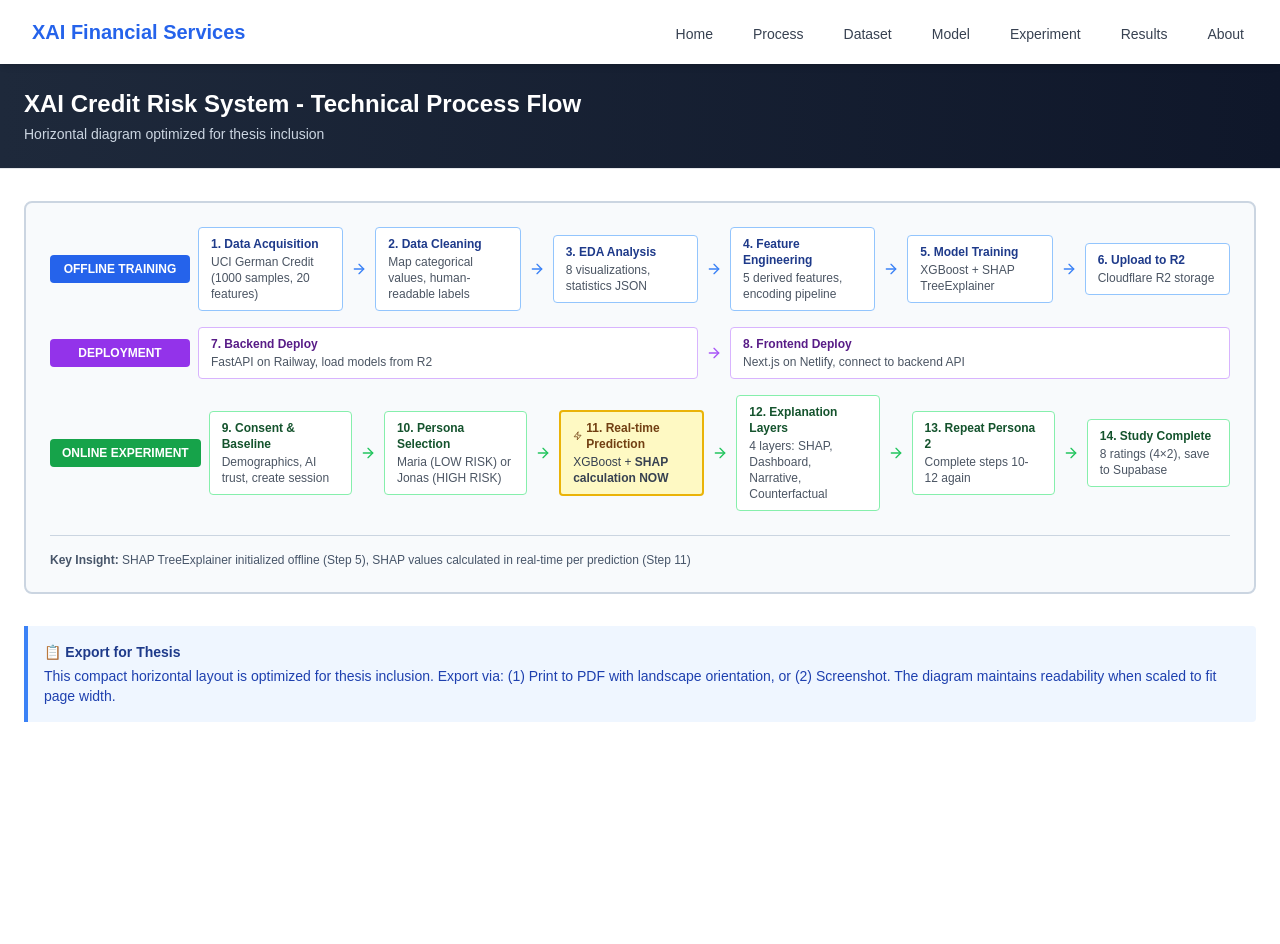
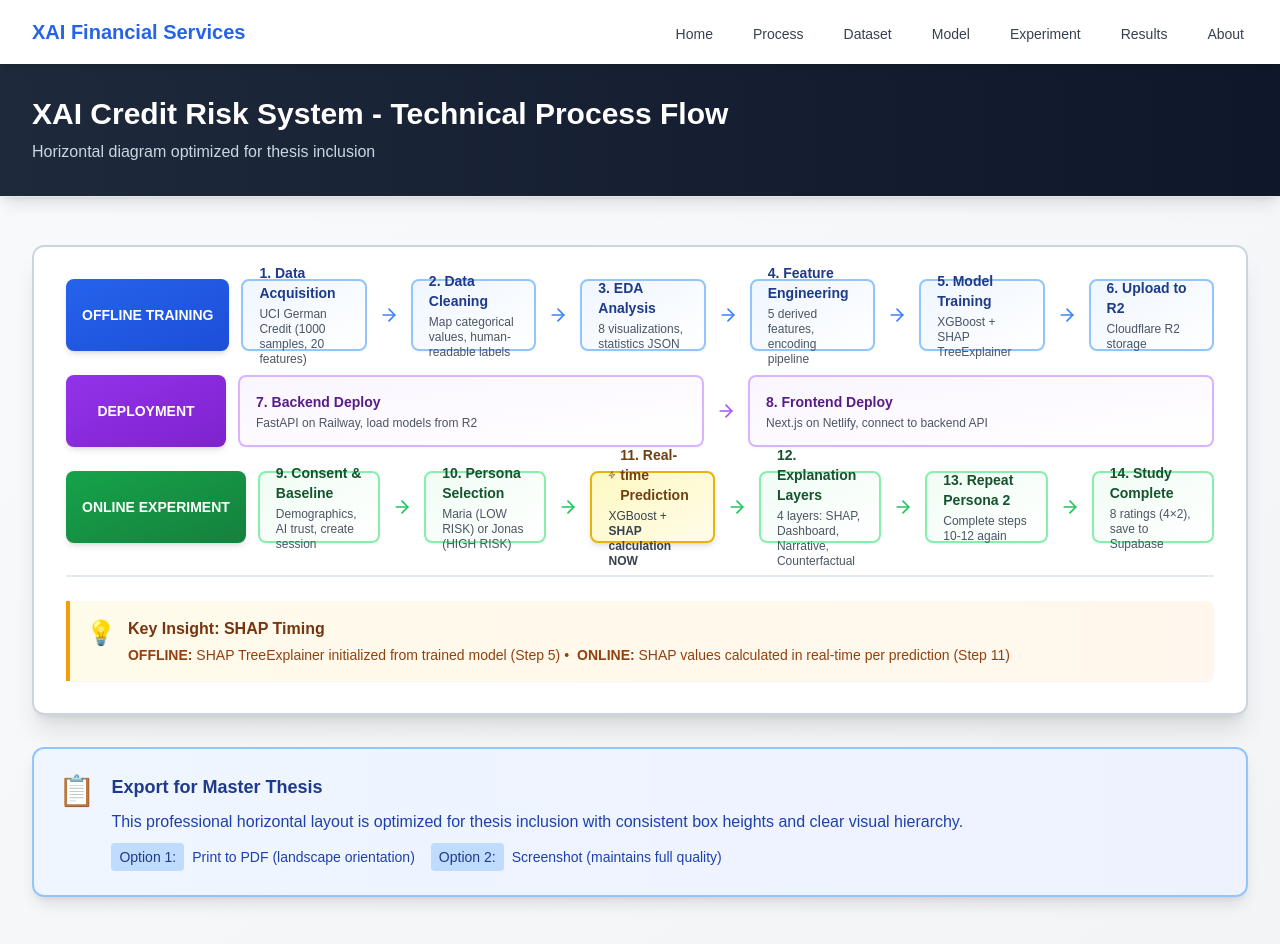
Before and after one commit to Jakolo6/Working_Project_Explainable_Layers, a Next.js app in the folder frontend/: page /processhorizontal in a window 1280 px wide. Before the commit the page ends 864 px from the top, so only its background shows below. Built offline with nearby package versions, Linux system fonts and the light colour scheme.

Commit message:
Improve horizontal process flow: consistent 72px box heights, gradients, shadows, hover effects, professional styling for thesis

```diff
--- a/frontend/app/processhorizontal/page.tsx
+++ b/frontend/app/processhorizontal/page.tsx
@@ -4,115 +4,115 @@ import { ArrowRight, Zap } from 'lucide-react'
 
 export default function ProcessHorizontalPage() {
   return (
-    <div className="min-h-screen bg-white">
+    <div className="min-h-screen bg-gradient-to-br from-gray-50 to-gray-100">
       {/* Header */}
-      <div className="bg-gradient-to-r from-slate-800 to-slate-900 text-white border-b">
-        <div className="max-w-[1800px] mx-auto px-6 py-6">
-          <h1 className="text-2xl font-bold mb-1">XAI Credit Risk System - Technical Process Flow</h1>
-          <p className="text-slate-300 text-sm">Horizontal diagram optimized for thesis inclusion</p>
+      <div className="bg-gradient-to-r from-slate-800 to-slate-900 text-white border-b shadow-lg">
+        <div className="max-w-[1800px] mx-auto px-8 py-8">
+          <h1 className="text-3xl font-bold mb-2">XAI Credit Risk System - Technical Process Flow</h1>
+          <p className="text-slate-300">Horizontal diagram optimized for thesis inclusion</p>
         </div>
       </div>
 
       {/* Main Content */}
-      <div className="max-w-[1800px] mx-auto px-6 py-8">
+      <div className="max-w-[1800px] mx-auto px-8 py-12">
 
         {/* Compact Horizontal Flow */}
-        <div className="bg-slate-50 border-2 border-slate-300 rounded-lg p-6">
-          <div className="space-y-4">
+        <div className="bg-white border-2 border-slate-300 rounded-xl shadow-xl p-8">
+          <div className="space-y-6">
 
             {/* ROW 1: OFFLINE TRAINING */}
-            <div className="flex items-center gap-2">
-              <div className="bg-blue-600 text-white px-3 py-1.5 rounded font-bold text-xs whitespace-nowrap min-w-[140px] text-center">
+            <div className="flex items-stretch gap-3">
+              <div className="bg-gradient-to-br from-blue-600 to-blue-700 text-white px-4 py-3 rounded-lg font-bold text-sm whitespace-nowrap min-w-[160px] flex items-center justify-center shadow-md">
                 OFFLINE TRAINING
               </div>
-              <div className="flex items-center gap-2 flex-1">
-                <div className="bg-white border border-blue-300 rounded px-3 py-2 text-xs flex-1">
-                  <div className="font-bold text-blue-900 mb-0.5">1. Data Acquisition</div>
-                  <div className="text-gray-600">UCI German Credit (1000 samples, 20 features)</div>
+              <div className="flex items-stretch gap-3 flex-1">
+                <div className="bg-gradient-to-br from-blue-50 to-white border-2 border-blue-300 rounded-lg px-4 py-3 text-xs flex-1 shadow-sm hover:shadow-md transition-shadow h-[72px] flex flex-col justify-center">
+                  <div className="font-bold text-blue-900 mb-1 text-sm">1. Data Acquisition</div>
+                  <div className="text-gray-600 leading-tight">UCI German Credit (1000 samples, 20 features)</div>
                 </div>
-                <ArrowRight className="w-4 h-4 text-blue-500 flex-shrink-0" />
-                <div className="bg-white border border-blue-300 rounded px-3 py-2 text-xs flex-1">
-                  <div className="font-bold text-blue-900 mb-0.5">2. Data Cleaning</div>
-                  <div className="text-gray-600">Map categorical values, human-readable labels</div>
+                <ArrowRight className="w-5 h-5 text-blue-500 flex-shrink-0 self-center" />
+                <div className="bg-gradient-to-br from-blue-50 to-white border-2 border-blue-300 rounded-lg px-4 py-3 text-xs flex-1 shadow-sm hover:shadow-md transition-shadow h-[72px] flex flex-col justify-center">
+                  <div className="font-bold text-blue-900 mb-1 text-sm">2. Data Cleaning</div>
+                  <div className="text-gray-600 leading-tight">Map categorical values, human-readable labels</div>
                 </div>
-                <ArrowRight className="w-4 h-4 text-blue-500 flex-shrink-0" />
-                <div className="bg-white border border-blue-300 rounded px-3 py-2 text-xs flex-1">
-                  <div className="font-bold text-blue-900 mb-0.5">3. EDA Analysis</div>
-                  <div className="text-gray-600">8 visualizations, statistics JSON</div>
+                <ArrowRight className="w-5 h-5 text-blue-500 flex-shrink-0 self-center" />
+                <div className="bg-gradient-to-br from-blue-50 to-white border-2 border-blue-300 rounded-lg px-4 py-3 text-xs flex-1 shadow-sm hover:shadow-md transition-shadow h-[72px] flex flex-col justify-center">
+                  <div className="font-bold text-blue-900 mb-1 text-sm">3. EDA Analysis</div>
+                  <div className="text-gray-600 leading-tight">8 visualizations, statistics JSON</div>
                 </div>
-                <ArrowRight className="w-4 h-4 text-blue-500 flex-shrink-0" />
-                <div className="bg-white border border-blue-300 rounded px-3 py-2 text-xs flex-1">
-                  <div className="font-bold text-blue-900 mb-0.5">4. Feature Engineering</div>
-                  <div className="text-gray-600">5 derived features, encoding pipeline</div>
+                <ArrowRight className="w-5 h-5 text-blue-500 flex-shrink-0 self-center" />
+                <div className="bg-gradient-to-br from-blue-50 to-white border-2 border-blue-300 rounded-lg px-4 py-3 text-xs flex-1 shadow-sm hover:shadow-md transition-shadow h-[72px] flex flex-col justify-center">
+                  <div className="font-bold text-blue-900 mb-1 text-sm">4. Feature Engineering</div>
+                  <div className="text-gray-600 leading-tight">5 derived features, encoding pipeline</div>
                 </div>
-                <ArrowRight className="w-4 h-4 text-blue-500 flex-shrink-0" />
-                <div className="bg-white border border-blue-300 rounded px-3 py-2 text-xs flex-1">
-                  <div className="font-bold text-blue-900 mb-0.5">5. Model Training</div>
-                  <div className="text-gray-600">XGBoost + SHAP TreeExplainer</div>
+                <ArrowRight className="w-5 h-5 text-blue-500 flex-shrink-0 self-center" />
+                <div className="bg-gradient-to-br from-blue-50 to-white border-2 border-blue-300 rounded-lg px-4 py-3 text-xs flex-1 shadow-sm hover:shadow-md transition-shadow h-[72px] flex flex-col justify-center">
+                  <div className="font-bold text-blue-900 mb-1 text-sm">5. Model Training</div>
+                  <div className="text-gray-600 leading-tight">XGBoost + SHAP TreeExplainer</div>
                 </div>
-                <ArrowRight className="w-4 h-4 text-blue-500 flex-shrink-0" />
-                <div className="bg-white border border-blue-300 rounded px-3 py-2 text-xs flex-1">
-                  <div className="font-bold text-blue-900 mb-0.5">6. Upload to R2</div>
-                  <div className="text-gray-600">Cloudflare R2 storage</div>
+                <ArrowRight className="w-5 h-5 text-blue-500 flex-shrink-0 self-center" />
+                <div className="bg-gradient-to-br from-blue-50 to-white border-2 border-blue-300 rounded-lg px-4 py-3 text-xs flex-1 shadow-sm hover:shadow-md transition-shadow h-[72px] flex flex-col justify-center">
+                  <div className="font-bold text-blue-900 mb-1 text-sm">6. Upload to R2</div>
+                  <div className="text-gray-600 leading-tight">Cloudflare R2 storage</div>
                 </div>
               </div>
             </div>
 
             {/* ROW 2: DEPLOYMENT */}
-            <div className="flex items-center gap-2">
-              <div className="bg-purple-600 text-white px-3 py-1.5 rounded font-bold text-xs whitespace-nowrap min-w-[140px] text-center">
+            <div className="flex items-stretch gap-3">
+              <div className="bg-gradient-to-br from-purple-600 to-purple-700 text-white px-4 py-3 rounded-lg font-bold text-sm whitespace-nowrap min-w-[160px] flex items-center justify-center shadow-md">
                 DEPLOYMENT
               </div>
-              <div className="flex items-center gap-2 flex-1">
-                <div className="bg-white border border-purple-300 rounded px-3 py-2 text-xs flex-1">
-                  <div className="font-bold text-purple-900 mb-0.5">7. Backend Deploy</div>
-                  <div className="text-gray-600">FastAPI on Railway, load models from R2</div>
+              <div className="flex items-stretch gap-3 flex-1">
+                <div className="bg-gradient-to-br from-purple-50 to-white border-2 border-purple-300 rounded-lg px-4 py-3 text-xs flex-1 shadow-sm hover:shadow-md transition-shadow h-[72px] flex flex-col justify-center">
+                  <div className="font-bold text-purple-900 mb-1 text-sm">7. Backend Deploy</div>
+                  <div className="text-gray-600 leading-tight">FastAPI on Railway, load models from R2</div>
                 </div>
-                <ArrowRight className="w-4 h-4 text-purple-500 flex-shrink-0" />
-                <div className="bg-white border border-purple-300 rounded px-3 py-2 text-xs flex-1">
-                  <div className="font-bold text-purple-900 mb-0.5">8. Frontend Deploy</div>
-                  <div className="text-gray-600">Next.js on Netlify, connect to backend API</div>
+                <ArrowRight className="w-5 h-5 text-purple-500 flex-shrink-0 self-center" />
+                <div className="bg-gradient-to-br from-purple-50 to-white border-2 border-purple-300 rounded-lg px-4 py-3 text-xs flex-1 shadow-sm hover:shadow-md transition-shadow h-[72px] flex flex-col justify-center">
+                  <div className="font-bold text-purple-900 mb-1 text-sm">8. Frontend Deploy</div>
+                  <div className="text-gray-600 leading-tight">Next.js on Netlify, connect to backend API</div>
                 </div>
               </div>
             </div>
 
             {/* ROW 3: ONLINE EXPERIMENT */}
-            <div className="flex items-center gap-2">
-              <div className="bg-green-600 text-white px-3 py-1.5 rounded font-bold text-xs whitespace-nowrap min-w-[140px] text-center">
+            <div className="flex items-stretch gap-3">
+              <div className="bg-gradient-to-br from-green-600 to-green-700 text-white px-4 py-3 rounded-lg font-bold text-sm whitespace-nowrap min-w-[160px] flex items-center justify-center shadow-md">
                 ONLINE EXPERIMENT
               </div>
-              <div className="flex items-center gap-2 flex-1">
-                <div className="bg-white border border-green-300 rounded px-3 py-2 text-xs flex-1">
-                  <div className="font-bold text-green-900 mb-0.5">9. Consent & Baseline</div>
-                  <div className="text-gray-600">Demographics, AI trust, create session</div>
+              <div className="flex items-stretch gap-3 flex-1">
+                <div className="bg-gradient-to-br from-green-50 to-white border-2 border-green-300 rounded-lg px-4 py-3 text-xs flex-1 shadow-sm hover:shadow-md transition-shadow h-[72px] flex flex-col justify-center">
+                  <div className="font-bold text-green-900 mb-1 text-sm">9. Consent & Baseline</div>
+                  <div className="text-gray-600 leading-tight">Demographics, AI trust, create session</div>
                 </div>
-                <ArrowRight className="w-4 h-4 text-green-500 flex-shrink-0" />
-                <div className="bg-white border border-green-300 rounded px-3 py-2 text-xs flex-1">
-                  <div className="font-bold text-green-900 mb-0.5">10. Persona Selection</div>
-                  <div className="text-gray-600">Maria (LOW RISK) or Jonas (HIGH RISK)</div>
+                <ArrowRight className="w-5 h-5 text-green-500 flex-shrink-0 self-center" />
+                <div className="bg-gradient-to-br from-green-50 to-white border-2 border-green-300 rounded-lg px-4 py-3 text-xs flex-1 shadow-sm hover:shadow-md transition-shadow h-[72px] flex flex-col justify-center">
+                  <div className="font-bold text-green-900 mb-1 text-sm">10. Persona Selection</div>
+                  <div className="text-gray-600 leading-tight">Maria (LOW RISK) or Jonas (HIGH RISK)</div>
                 </div>
-                <ArrowRight className="w-4 h-4 text-green-500 flex-shrink-0" />
-                <div className="bg-yellow-100 border-2 border-yellow-500 rounded px-3 py-2 text-xs flex-1">
-                  <div className="font-bold text-yellow-900 mb-0.5 flex items-center gap-1">
-                    <Zap className="w-3 h-3" />
+                <ArrowRight className="w-5 h-5 text-green-500 flex-shrink-0 self-center" />
+                <div className="bg-gradient-to-br from-yellow-100 to-yellow-50 border-2 border-yellow-500 rounded-lg px-4 py-3 text-xs flex-1 shadow-md hover:shadow-lg transition-shadow h-[72px] flex flex-col justify-center">
+                  <div className="font-bold text-yellow-900 mb-1 text-sm flex items-center gap-1">
+                    <Zap className="w-4 h-4" />
                     11. Real-time Prediction
                   </div>
-                  <div className="text-gray-700">XGBoost + <strong>SHAP calculation NOW</strong></div>
+                  <div className="text-gray-700 leading-tight">XGBoost + <strong>SHAP calculation NOW</strong></div>
                 </div>
-                <ArrowRight className="w-4 h-4 text-green-500 flex-shrink-0" />
-                <div className="bg-white border border-green-300 rounded px-3 py-2 text-xs flex-1">
-                  <div className="font-bold text-green-900 mb-0.5">12. Explanation Layers</div>
-                  <div className="text-gray-600">4 layers: SHAP, Dashboard, Narrative, Counterfactual</div>
+                <ArrowRight className="w-5 h-5 text-green-500 flex-shrink-0 self-center" />
+                <div className="bg-gradient-to-br from-green-50 to-white border-2 border-green-300 rounded-lg px-4 py-3 text-xs flex-1 shadow-sm hover:shadow-md transition-shadow h-[72px] flex flex-col justify-center">
+                  <div className="font-bold text-green-900 mb-1 text-sm">12. Explanation Layers</div>
+                  <div className="text-gray-600 leading-tight">4 layers: SHAP, Dashboard, Narrative, Counterfactual</div>
                 </div>
-                <ArrowRight className="w-4 h-4 text-green-500 flex-shrink-0" />
-                <div className="bg-white border border-green-300 rounded px-3 py-2 text-xs flex-1">
-                  <div className="font-bold text-green-900 mb-0.5">13. Repeat Persona 2</div>
-                  <div className="text-gray-600">Complete steps 10-12 again</div>
+                <ArrowRight className="w-5 h-5 text-green-500 flex-shrink-0 self-center" />
+                <div className="bg-gradient-to-br from-green-50 to-white border-2 border-green-300 rounded-lg px-4 py-3 text-xs flex-1 shadow-sm hover:shadow-md transition-shadow h-[72px] flex flex-col justify-center">
+                  <div className="font-bold text-green-900 mb-1 text-sm">13. Repeat Persona 2</div>
+                  <div className="text-gray-600 leading-tight">Complete steps 10-12 again</div>
                 </div>
-                <ArrowRight className="w-4 h-4 text-green-500 flex-shrink-0" />
-                <div className="bg-white border border-green-300 rounded px-3 py-2 text-xs flex-1">
-                  <div className="font-bold text-green-900 mb-0.5">14. Study Complete</div>
-                  <div className="text-gray-600">8 ratings (4×2), save to Supabase</div>
+                <ArrowRight className="w-5 h-5 text-green-500 flex-shrink-0 self-center" />
+                <div className="bg-gradient-to-br from-green-50 to-white border-2 border-green-300 rounded-lg px-4 py-3 text-xs flex-1 shadow-sm hover:shadow-md transition-shadow h-[72px] flex flex-col justify-center">
+                  <div className="font-bold text-green-900 mb-1 text-sm">14. Study Complete</div>
+                  <div className="text-gray-600 leading-tight">8 ratings (4×2), save to Supabase</div>
                 </div>
               </div>
             </div>
@@ -120,17 +120,44 @@ export default function ProcessHorizontalPage() {
           </div>
 
           {/* Legend */}
-          <div className="mt-6 pt-4 border-t border-slate-300 text-xs text-slate-600">
-            <strong>Key Insight:</strong> SHAP TreeExplainer initialized offline (Step 5), SHAP values calculated in real-time per prediction (Step 11)
+          <div className="mt-8 pt-6 border-t-2 border-slate-200">
+            <div className="bg-gradient-to-r from-amber-50 to-orange-50 border-l-4 border-amber-500 rounded-r-lg p-4 shadow-sm">
+              <div className="flex items-start gap-3">
+                <div className="text-2xl">💡</div>
+                <div>
+                  <div className="font-bold text-amber-900 mb-1">Key Insight: SHAP Timing</div>
+                  <div className="text-sm text-amber-800">
+                    <strong>OFFLINE:</strong> SHAP TreeExplainer initialized from trained model (Step 5) •
+                    <strong className="ml-2">ONLINE:</strong> SHAP values calculated in real-time per prediction (Step 11)
+                  </div>
+                </div>
+              </div>
+            </div>
           </div>
         </div>
 
         {/* Export Instructions */}
-        <div className="mt-8 bg-blue-50 border-l-4 border-blue-500 p-4 rounded-r text-sm">
-          <div className="font-bold text-blue-900 mb-1">📋 Export for Thesis</div>
-          <div className="text-blue-800">
-            This compact horizontal layout is optimized for thesis inclusion. Export via: (1) Print to PDF with landscape orientation,
-            or (2) Screenshot. The diagram maintains readability when scaled to fit page width.
+        <div className="mt-8 bg-gradient-to-r from-blue-50 to-indigo-50 border-2 border-blue-300 rounded-xl p-6 shadow-lg">
+          <div className="flex items-start gap-4">
+            <div className="text-3xl">📋</div>
+            <div className="flex-1">
+              <h3 className="font-bold text-blue-900 text-lg mb-2">Export for Master Thesis</h3>
+              <div className="text-blue-800 space-y-2">
+                <p className="leading-relaxed">
+                  This professional horizontal layout is optimized for thesis inclusion with consistent box heights and clear visual hierarchy.
+                </p>
+                <div className="flex gap-4 text-sm">
+                  <div className="flex items-center gap-2">
+                    <span className="bg-blue-200 text-blue-900 px-2 py-1 rounded font-medium">Option 1:</span>
+                    <span>Print to PDF (landscape orientation)</span>
+                  </div>
+                  <div className="flex items-center gap-2">
+                    <span className="bg-blue-200 text-blue-900 px-2 py-1 rounded font-medium">Option 2:</span>
+                    <span>Screenshot (maintains full quality)</span>
+                  </div>
+                </div>
+              </div>
+            </div>
           </div>
         </div>
 
```
